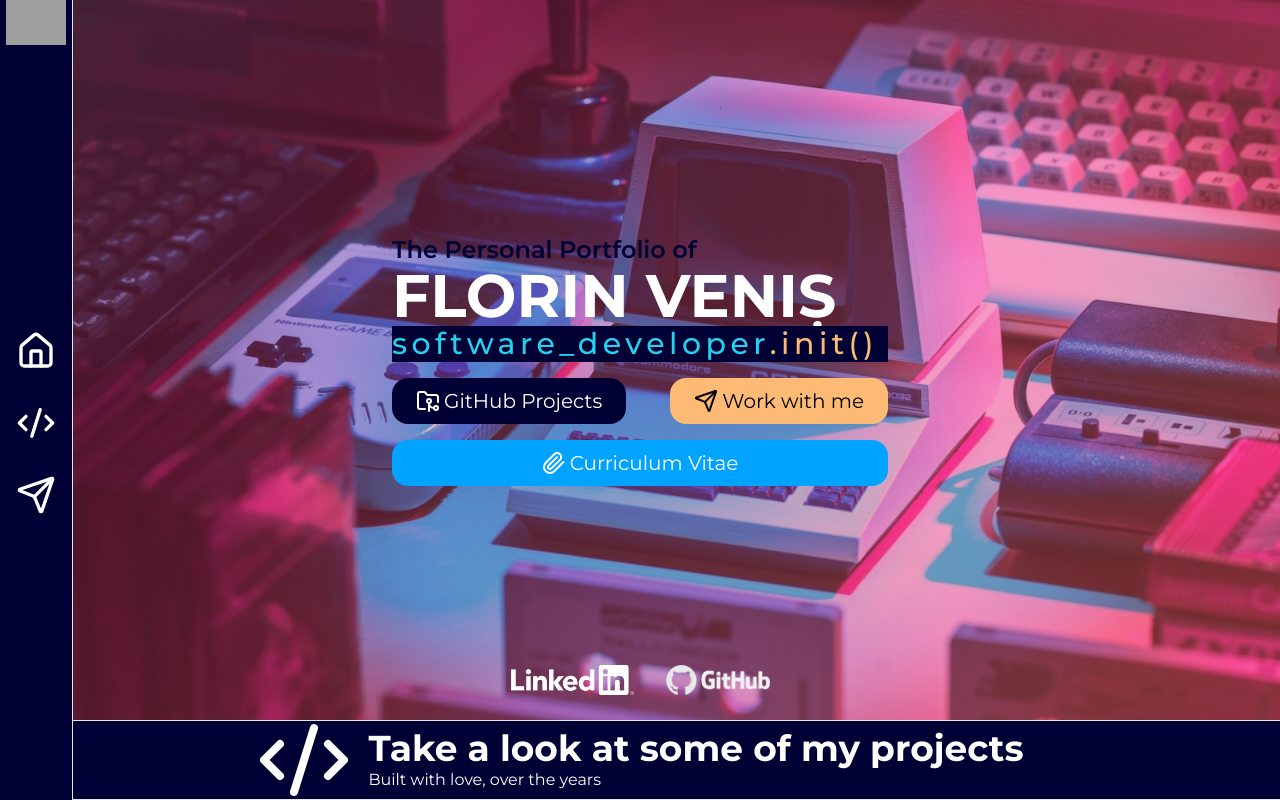
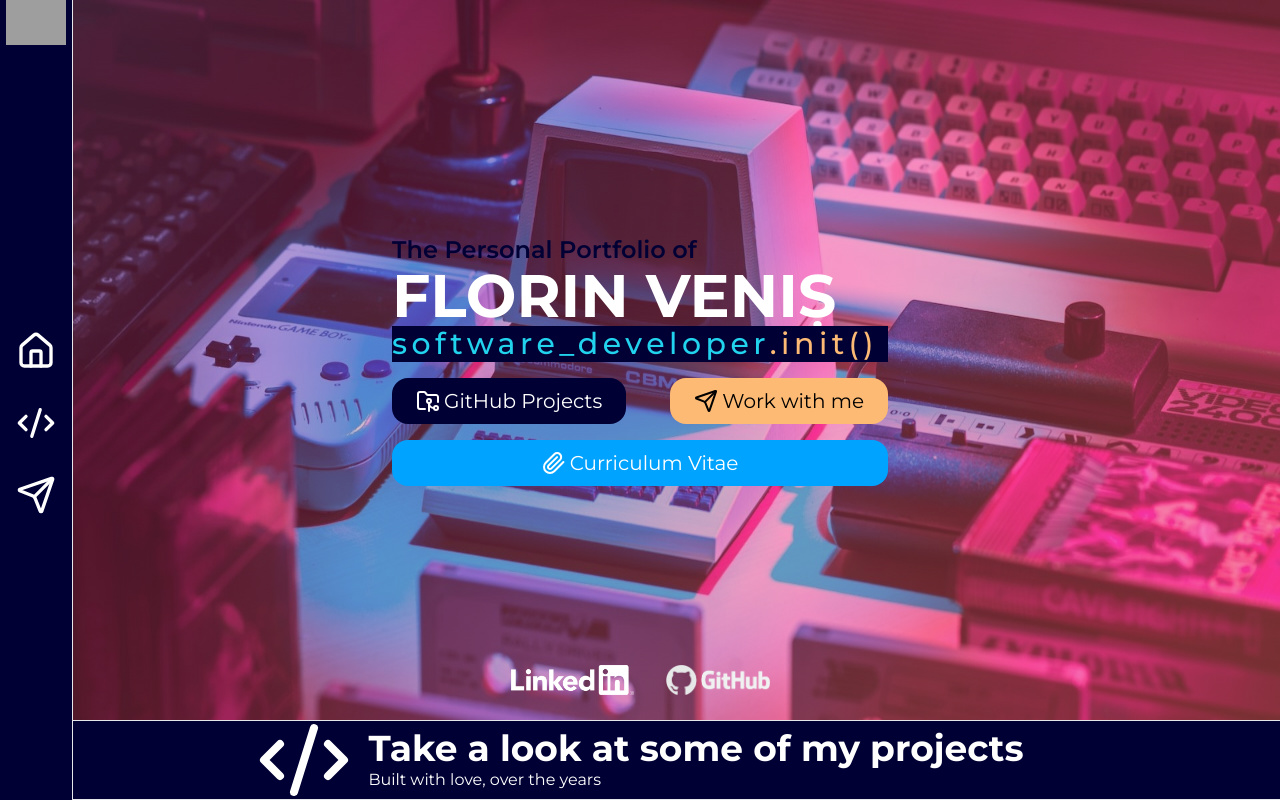
Before and after one commit to floron1337/personal-portfolio, a Next.js app: page / in a window 1280 px wide. Shown: the top 800 px of the page. Built offline with nearby package versions, Linux system fonts and the light colour scheme; grey boxes are pictures that could not be loaded.

Commit message:
finished loading

```diff
--- a/src/app/loading.tsx
+++ /dev/null
@@ -1,5 +0,0 @@
-import { Skeleton } from "@/components/ui/skeleton"
-
-export default function Loading() {
-    return <Skeleton className="h-[20px] min-w-[100px] rounded-full" />
-}
--- a/src/app/page.tsx
+++ b/src/app/page.tsx
@@ -12,12 +12,13 @@ import {
   DialogTitle,
   DialogTrigger,
 } from "@/components/ui/dialog"
+import SuspenseImage from "@/components/SuspenseImage";
 
 export default function Home() {
   return (
     <main className="flex min-h-screen flex-col items-center">
       <section className='w-full h-[90vh]' id="hero-section">
-        <div className='absolute w-full h-[90vh] hero-gradient flex flex-col items-center justify-center gap-4'>
+        <div className='absolute w-full h-[90vh] z-30 hero-gradient flex flex-col items-center justify-center gap-4'>
           <div className='flex flex-col max-md:mx-32'>
             <h2 className='text-dark-blue text-2xl font-semibold max-md:text-lg'>The Personal Portfolio of</h2>
             <h1 className='text-white text-6xl font-bold max-lg:text-5xl max-md:text-4xl'>FLORIN VENIȘ</h1>
@@ -53,7 +54,7 @@ export default function Home() {
             </Link>
           </div>
         </div>
-        <div className="w-full h-[90vh] max-md:h-screen bg-[url('/img/home-bg.jpg')] bg-cover"></div>
+        <SuspenseImage priority src="/img/home-bg.jpg" width={1920} height={1080} alt="hero background" className="w-full z-0 h-[90vh] max-md:h-screen bg-[url('/img/home-bg.jpg')] bg-cover" />
       </section>
 
       <section className='w-full' id='projects-section'>
@@ -118,7 +119,7 @@ export default function Home() {
                   Project GitHub
                 </Link>
               </div>
-              <Image className="mt-8 border" src="/img/projects/memory.jpg" alt="screenshot of allocated space for files" width={1920} height={1080} />
+              <SuspenseImage className="mt-8 border" src="/img/projects/memory.jpg" alt="screenshot of allocated space for files" width={1920} height={1080} />
             </div>
             <div className="w-1/2 max-xl:w-auto max-xl:px-8 max-xl:ml-[10vw] max-md:ml-0 max-md:px-8">
               <div className="flex flex-wrap gap-2 items-center mb-4 [&>p]:bg-white [&>p]:px-2 [&>p]:text-black [&>p]:rounded [&>p]:text-base">
@@ -142,7 +143,7 @@ export default function Home() {
                   Project GitHub
                 </Link>
               </div>
-              <Image className="mt-8 border" src="/img/projects/grouping.png" alt="screenshot of allocated space for files" width={1920} height={1080} />
+              <SuspenseImage className="mt-8 border" src="/img/projects/grouping.png" alt="screenshot of allocated space for files" width={1920} height={1080} />
             </div>
           </div>
         </div>
@@ -174,7 +175,7 @@ export default function Home() {
               </div>
             </div>
             <div className="w-1/2 max-xl:w-full">
-              <Image src="/img/projects/worldshapers.png" alt="photo of the project Novaks Diner" width={1280} height={640} />
+              <SuspenseImage src="/img/projects/worldshapers.png" alt="photo of the project Novaks Diner" width={1280} height={640} />
             </div>
           </div>
           <div className="ml-[5vw] max-md:ml-0 px-8 max-xl:w-auto max-xl:px-8 max-xl:ml-[10vw] border-b py-8 flex gap-16 max-xl:gap-8 items-center justify-center max-xl:flex-col">
@@ -204,7 +205,7 @@ export default function Home() {
               </div>
             </div>
             <div className="w-1/2 max-xl:w-full">
-              <Image src="/img/projects/novaks.jpg" alt="photo of the project Novaks Diner" width={1280} height={640} />
+              <SuspenseImage src="/img/projects/novaks.jpg" alt="photo of the project Novaks Diner" width={1280} height={640} />
             </div>
           </div>
 
@@ -230,7 +231,7 @@ export default function Home() {
               </div>
             </div>
             <div className="w-1/2 max-xl:w-full">
-              <Image src="/img/projects/weather.png" alt="photo of the project Novaks Diner" width={1280} height={640} />
+              <SuspenseImage src="/img/projects/weather.png" alt="photo of the project Novaks Diner" width={1280} height={640} />
             </div>
           </div>
         </div>
--- /dev/null
+++ b/src/components/SuspenseImage.tsx
@@ -0,0 +1,23 @@
+"use client"
+import { useState } from "react";
+import Image, { ImageProps } from "next/image";
+import { Skeleton } from "./ui/skeleton";
+
+export default function ImageSkeleton(props: ImageProps) {
+    const [loaded, setLoaded] = useState(false);
+
+    return (
+        <div className="relative w-full h-full">
+            {!loaded && (
+                <div className="absolute inset-0 flex items-center justify-center">
+                    <Skeleton className="w-[200px] h-[20px]" />
+                </div>
+            )}
+            <Image
+                {...props}
+                onLoad={() => setLoaded(true)}
+                className={`${props.className ?? ""} ${loaded ? "opacity-100" : "opacity-0"} transition-opacity duration-300`}
+            />
+        </div>
+    );
+}
```
